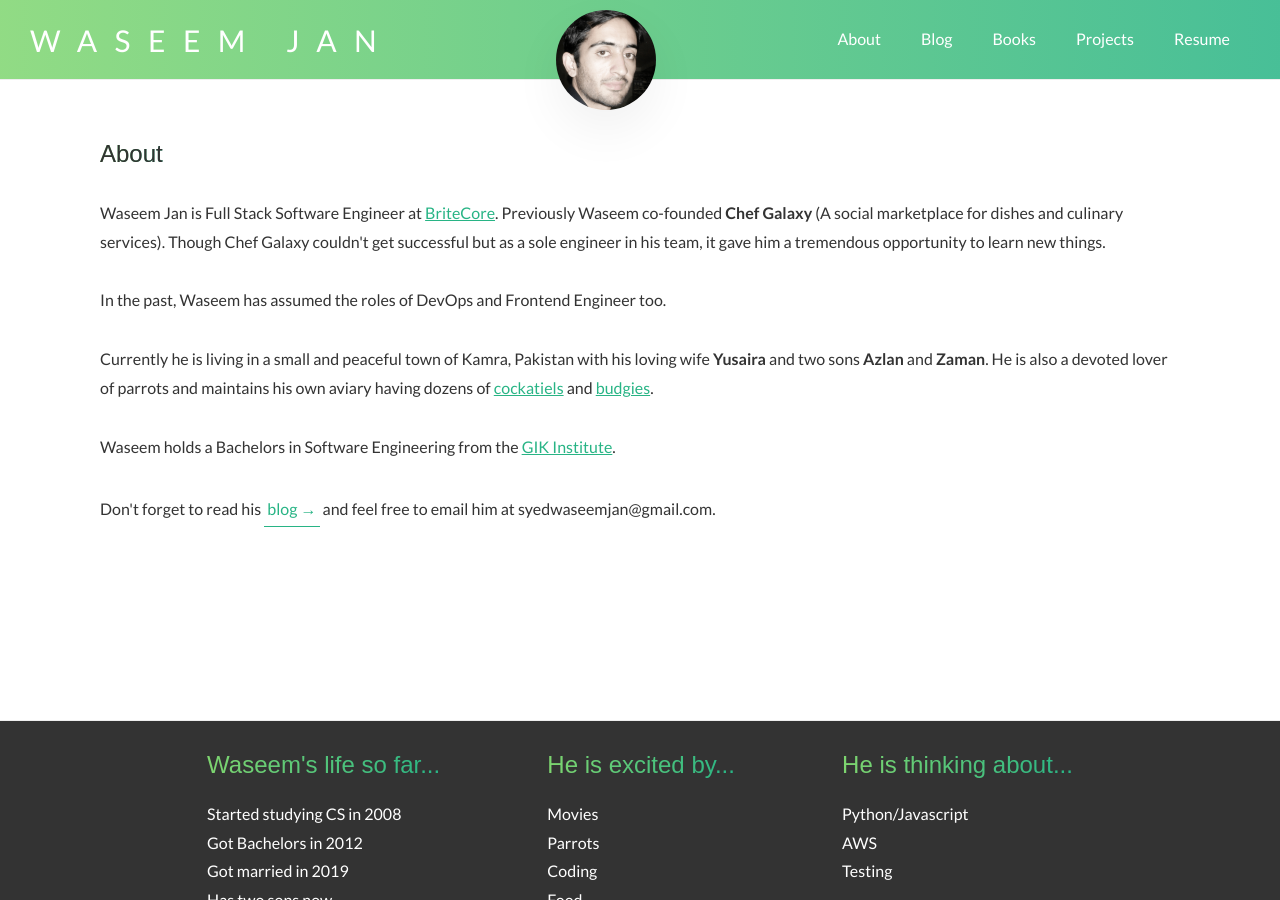
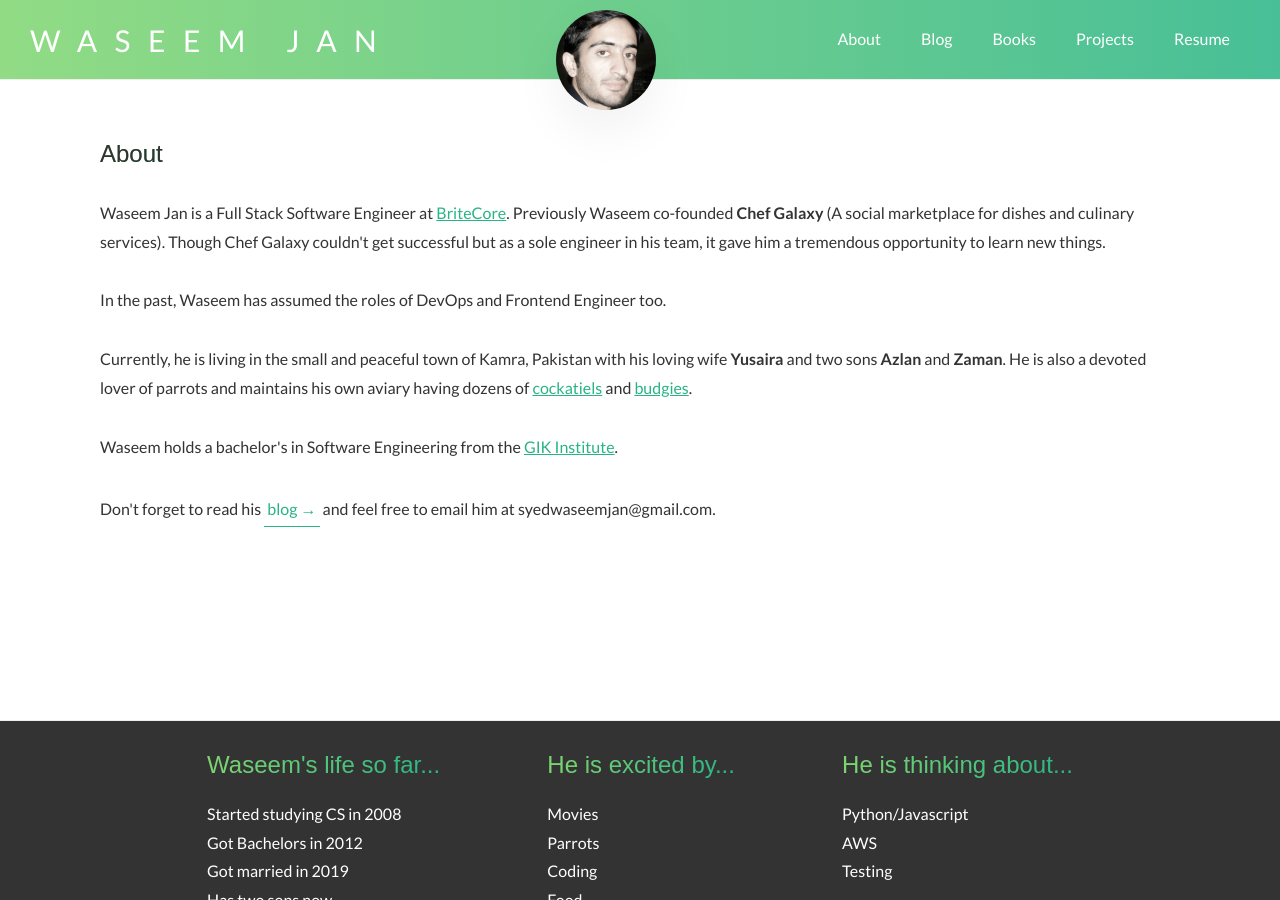
Before and after one commit to syedwaseemjan/syedwaseemjan.github.io, a Jekyll site: the page built from index.html, in a window 1280 px wide and 900 px high. Built offline with Jekyll 4.4.1, drawn with Linux system fonts in a browser that asks for light colours; nearby versions of some CDN libraries.

Commit message:
Fix some typos, improve some text

```diff
--- a/books.html
+++ b/books.html
@@ -5,7 +5,7 @@ title: Books
 
 <section class="section-books">
     <div class="section-books__category">
-        <h2 class="heading-2 heading-2--dark mb-hg">Here is the list of the few books I have read though I am still struggling to develop my book reading habit.</h2>
+        <h2 class="heading-2 heading-2--dark mb-hg">Here is the list of the few books I have read.</h2>
         <h3 class="heading-2 section-books__heading">Novels</h3>
         <div class="section-books__list">
             {% for book in site.data.books_novels %}
--- a/index.html
+++ b/index.html
@@ -5,16 +5,16 @@ layout: page
 <section class="section-about">
     <h1 class="heading-2 heading-2--dark">About</h1>
     <p class="text">
-        Waseem Jan is Full Stack Software Engineer at <a href="https://www.britecore.com" target="blank">BriteCore</a>. Previously Waseem co-founded <strong>Chef Galaxy</strong> (A social marketplace for dishes and culinary services). Though Chef Galaxy couldn't get successful but as a sole engineer in his team, it gave him a tremendous opportunity to learn new things.
+        Waseem Jan is a Full Stack Software Engineer at <a href="https://www.britecore.com" target="blank">BriteCore</a>. Previously Waseem co-founded <strong>Chef Galaxy</strong> (A social marketplace for dishes and culinary services). Though Chef Galaxy couldn't get successful but as a sole engineer in his team, it gave him a tremendous opportunity to learn new things.
     </p>
     <p class="text">
         In the past, Waseem has assumed the roles of DevOps and Frontend Engineer too.
     </p>
     <p class="text">
-        Currently he is living in a small and peaceful town of Kamra, Pakistan with his loving wife <b>Yusaira</b> and two sons <b>Azlan</b> and <b>Zaman</b>. He is also a devoted lover of parrots and maintains his own aviary having dozens of <a href="https://lafeber.com/pet-birds/species/cockatiel/" target="blank">cockatiels</a> and <a href="https://lafeber.com/pet-birds/species/budgie-parakeet/" target="blank">budgies</a>.
+        Currently, he is living in the small and peaceful town of Kamra, Pakistan with his loving wife <b>Yusaira</b> and two sons <b>Azlan</b> and <b>Zaman</b>. He is also a devoted lover of parrots and maintains his own aviary having dozens of <a href="https://lafeber.com/pet-birds/species/cockatiel/" target="blank">cockatiels</a> and <a href="https://lafeber.com/pet-birds/species/budgie-parakeet/" target="blank">budgies</a>.
     </p>
     <p class="text">
-        Waseem holds a Bachelors in Software Engineering from the <a href="https://giki.edu.pk" target="blank">GIK Institute</a>.
+        Waseem holds a bachelor's in Software Engineering from the <a href="https://giki.edu.pk" target="blank">GIK Institute</a>.
     </p>
     <p class="text">
 	    Don't forget to read his <a href="/blog" class="btn-text">blog &rarr;</a> and feel free to email him at syedwaseemjan@gmail.com.
--- a/projects.html
+++ b/projects.html
@@ -4,7 +4,7 @@ title: Projects
 ---
 
 <section class="section-projects">
-    <h2 class="heading-2 heading-2--dark mb-hg">I have worked on dozens of projects in my 10+ years of experiences but I cannot include all of them here as some of them are proprietary.</h2>
+    <h2 class="heading-2 heading-2--dark mb-hg">I have worked on dozens of projects in my 10+ years of experience but I cannot include all of them here as some of them are proprietary.</h2>
     {% for project in site.data.projects %}
         <div class="project">
             <div class="project_text">
```
Also changed, not shown: _posts/2016-05-13-chefgalaxy-aws-architecture.md (+2 -2 lines).
